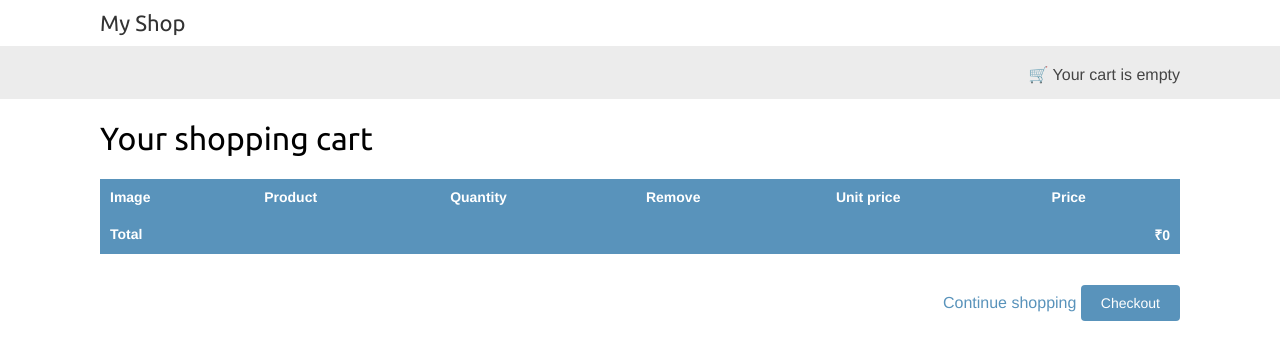
After one commit to barani-2502/myshop, a Django app: template cart/templates/cart/detail.html in a window 1280 px wide. The commit adds this page. Shown: the top 360 px of the page. Run offline with Django 5.2, Linux system fonts and the light colour scheme; the template is opened without the code that fills it, so the values that code supplies are empty; parts of the project's set-up code (start-up, migrations or seed data) failed here and were passed over.

Commit message:
Templates and context processor for cart app

```diff
--- a/cart/cart.py
+++ b/cart/cart.py
@@ -1,14 +1,13 @@
 from decimal import Decimal
-from urllib import self, request
 from django.conf import settings
 from shop.models import Product
 
-class Cart(self, request):
-    def __init__(self):
+class Cart(object):
+    def __init__(self, request):
         self.session = request.session
         cart = self.session.get(settings.CART_SESSION_ID)
         if not cart:
-            cart = self.session[settings.CAR_SESSION_ID] = {}
+            cart = self.session[settings.CART_SESSION_ID] = {}
         self.cart = cart
 
     def add(self, product, quantity=1, override_quantity=False):
@@ -20,10 +19,10 @@ class Cart(self, request):
             }
 
         if override_quantity:
-            self.cart[product_id]['quantity'] = [quantity]
+            self.cart[product_id]['quantity'] = quantity
 
         else:
-            self.cart[product_id]['quantity'] += [quantity]
+            self.cart[product_id]['quantity'] += quantity
 
         self.save()
 
@@ -38,7 +37,7 @@ class Cart(self, request):
 
     def __iter__(self):
         product_ids = self.cart.keys()
-        products = Product.objects.fiter(id__in=product_ids)
+        products = Product.objects.filter(id__in=product_ids)
 
         cart = self.cart.copy()
         for product in products:
--- /dev/null
+++ b/cart/context_processors.py
@@ -0,0 +1,4 @@
+from .cart import Cart
+
+def cart(request):
+    return {'cart': Cart(request)}
--- a/cart/forms.py
+++ b/cart/forms.py
@@ -1,6 +1,6 @@
 from django import forms
 PRODUCT_QUANTITY_CHOICES = [(i, str(i)) for i in range(1, 21)]
 
-class CartAddProducts(forms.form):
+class CartAddProductsForm(forms.Form):
     quantity = forms.TypedChoiceField(choices=PRODUCT_QUANTITY_CHOICES, coerce=int)
     override = forms.BooleanField(required=False, initial=False, widget=forms.HiddenInput)
--- /dev/null
+++ b/cart/templates/cart/detail.html
@@ -0,0 +1,59 @@
+{% extends "shop/base.html" %}
+{% load static %}
+{% block title %}Your shopping cart{% endblock %}
+
+{% block content %}
+    <h1>Your shopping cart</h1>
+    <table class="cart">
+        <thead>
+        <tr>
+            <th>Image</th>
+            <th>Product</th>
+            <th>Quantity</th>
+            <th>Remove</th>
+            <th>Unit price</th>
+            <th>Price</th>
+        </tr>
+        </thead>
+        <tbody>
+            {% for item in cart %}
+                {% with product=item.product %}
+                    <tr>
+                        <td>
+                            <a href="{{product.get_absolute_url}}">
+                                <img src="{% if product.image %}{{product.image.url}}
+                                {% else %}{% static "img/no_image.png" %}{% endif %}">
+                            </a>
+                        </td>
+                        <td>{{ product.name }}</td>
+                        <td>
+                            <form action="{% url "cart:cart_add" product.id %}" method="post">
+                                {{ item.update_quantity_form.quantity }}
+                                {{ item.update_quantity_form.override }}
+                                <input type="submit" value="Update">
+                                {% csrf_token %}
+                            </form>
+                        </td>
+                        <td>
+                            <form action="{% url "cart:cart_remove" product.id %}" method="post">
+                                <input type="submit" value="Remove">
+                                {% csrf_token %}
+                            </form>
+                        </td>
+                        <td class="num">₹{{ item.price }}</td>
+                        <td class="num">₹{{ item.total_price }}</td>
+                    </tr>
+                    {% endwith %}
+                {% endfor %}
+                <tr class="total">
+                    <td>Total</td>
+                    <td colspan="4"></td>
+                    <td class="num">₹{{ cart.get_total_price }}</td>
+                </tr>
+        </tbody>
+    </table>
+    <p class="text-right">
+        <a href="{% url "shop:product_list" %}" class="buttonlight">Continue shopping</a>
+        <a href="#" class="button">Checkout</a>
+    </p>
+{% endblock %}
--- a/myshop/settings.py
+++ b/myshop/settings.py
@@ -63,6 +63,7 @@ TEMPLATES = [
                 'django.template.context_processors.request',
                 'django.contrib.auth.context_processors.auth',
                 'django.contrib.messages.context_processors.messages',
+                'cart.context_processors.cart',
             ],
         },
     },
--- a/shop/static/css/base.css
+++ b/shop/static/css/base.css
@@ -77,7 +77,7 @@ table.cart img {
 }
 
 tbody td.num {
-    text-align:right;
+    text-align: right;
 }
 
 td input[type="submit"] {
--- a/shop/templates/shop/base.html
+++ b/shop/templates/shop/base.html
@@ -13,7 +13,17 @@
 
     <div id="subheader">
         <div class="cart">
-            Your cart is empty
+            {% with total_items=cart|length %}
+                {% if total_items > 0 %}
+                    🛒 Your cart:
+                    <a href="{% url "cart:cart_detail" %}">
+                        {{ total_items }} item{{ total_items|pluralize }},
+                        ₹{{cart.get_total_price}}
+                    </a>
+                {% else %}
+                    🛒 Your cart is empty
+                {% endif %}
+            {% endwith %}
         </div>
     </div>
 
--- a/shop/templates/shop/product/detail.html
+++ b/shop/templates/shop/product/detail.html
@@ -15,6 +15,11 @@
             </a>
         </h2>
         <p class="price">₹ {{ product.price }}</p>
+        <form action="{% url "cart:cart_add" product.id %}" method="post">
+            {{ cart_product_form }}
+            {% csrf_token %}
+            <input type="submit" value="Add to cart">
+        </form>
         {{ product.description|linebreaks }}
     </div>
 {% endblock %}
--- a/shop/views.py
+++ b/shop/views.py
@@ -1,5 +1,6 @@
 from django.shortcuts import render, get_object_or_404
 from .models import Category, Product
+from cart.forms import CartAddProductsForm
 
 def product_list(request, category_slug=None):
     category = None
@@ -18,7 +19,9 @@ def product_list(request, category_slug=None):
 
 def product_detail(request, id, slug):
     product = get_object_or_404(Product, id=id, slug=slug, available=True)
+    cart_product_form = CartAddProductsForm
 
     return render(request,
                   'shop/product/detail.html',
-                  {'product': product})
+                  {'product': product,
+                   'cart_product_form': cart_product_form})
```
Also changed, not shown: cart/views.py (+8 -2 lines).
